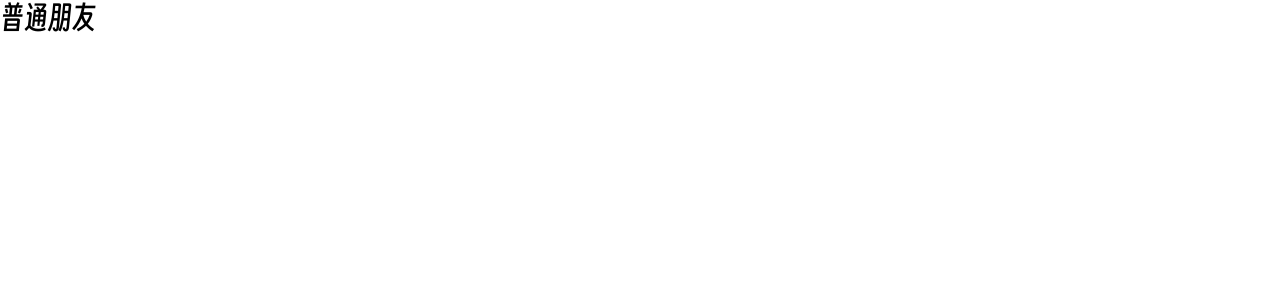
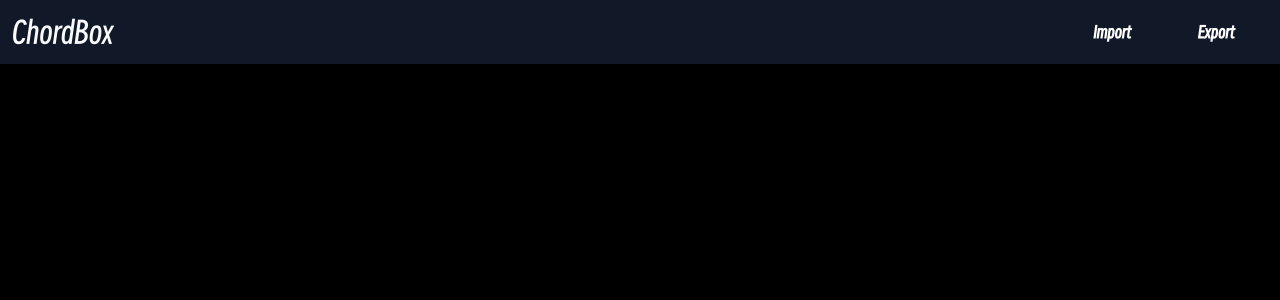
Before and after one commit to DongHY1/chordbox, a Next.js app: page / in a window 1280 px wide. Shown: the top 300 px of the page. Built offline with nearby package versions, Linux system fonts and the light colour scheme.

Commit message:
style: add header

```diff
--- /dev/null
+++ b/components/Header.tsx
@@ -0,0 +1,19 @@
+import React from 'react';
+
+export default function Header() {
+  return (
+    <nav className="flex items-center justify-between flex-wrap bg-gray-900 p-3">
+      <div>
+        <span className="text-3xl text-slate-50">ChordBox</span>
+      </div>
+      <div className="flex justify-around w-52">
+        <button className="bg-gray-900 hover:bg-gray-800 text-white font-bold py-2 px-4 rounded">
+          Import
+        </button>
+        <button className="bg-gray-900 hover:bg-gray-800 text-white font-bold py-2 px-4 rounded">
+          Export
+        </button>
+      </div>
+    </nav>
+  );
+}
--- a/pages/index.tsx
+++ b/pages/index.tsx
@@ -1,13 +1,14 @@
 import Head from 'next/head';
+import Header from '../components/Header';
 export default function Home() {
   return (
-    <>
+    <div className="h-screen bg-black">
       <Head>
         <title>ChordBox</title>
         <meta name="description" content="Generated by create next app" />
         <link rel="icon" href="/favicon.ico" />
       </Head>
-      <h1 className="text-3xl">普通朋友</h1>
-    </>
+      <Header />
+    </div>
   );
 }
```
